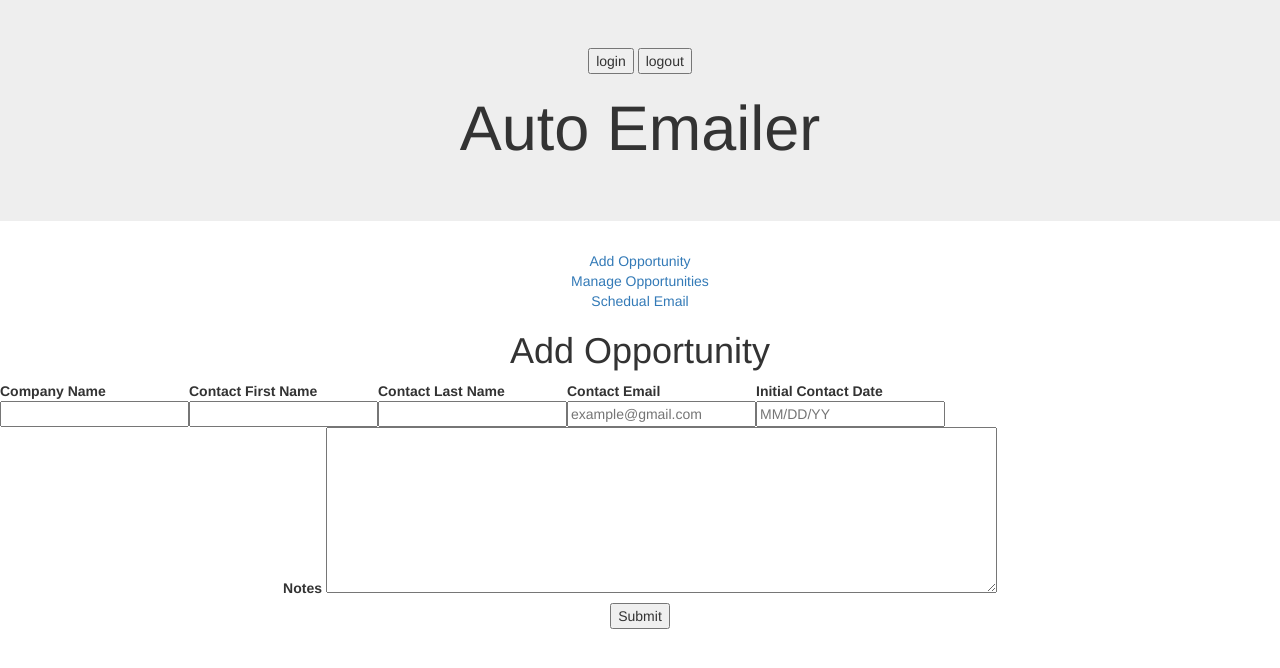
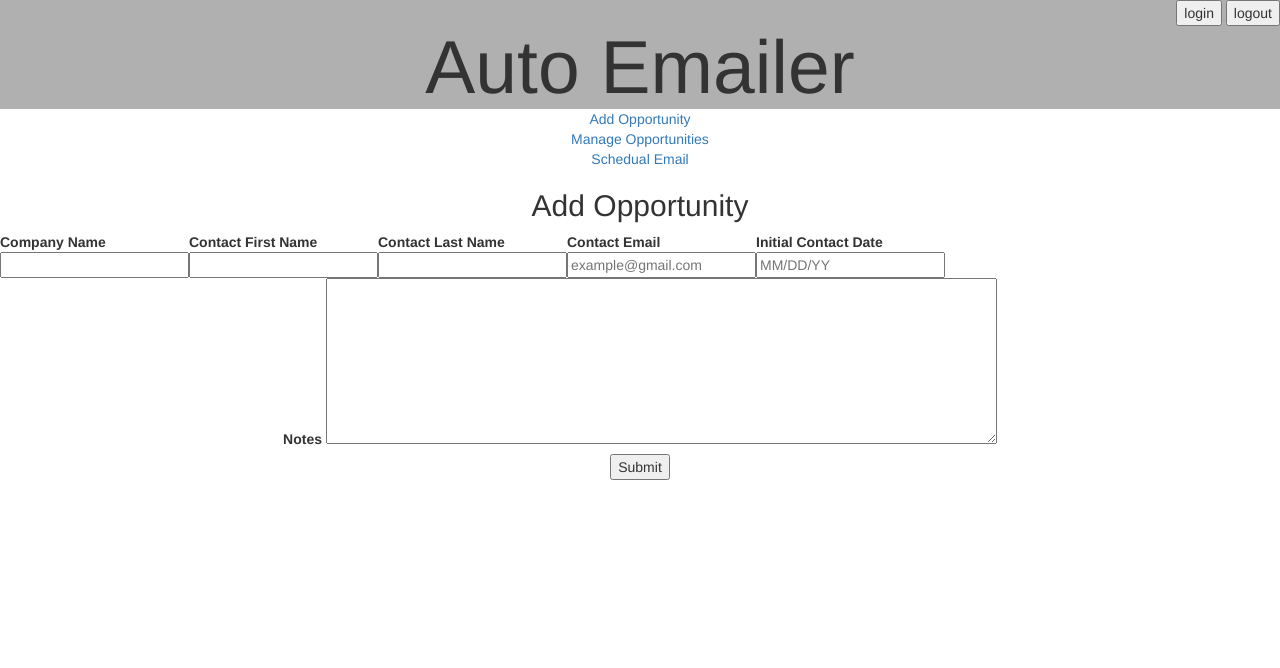
Before and after one commit to chris-stanton/APP-auto-emailer, a website: page public/index.html in a window 1280 px wide. Drawn offline with Linux system fonts and the light colour scheme.

Commit message:
added some stylin

```diff
--- a/public/index.html
+++ b/public/index.html
@@ -29,7 +29,7 @@
               <link rel="stylesheet" type="text/css" href="/vendor/notyf.min.css">
     </head>
     <body >
-      <header class="jumbotron text-center" ng-controller="HeaderController as hc"ng-include="'/views/templates/header.html'"></header>
+      <header ng-controller="HeaderController as hc" ng-include="'/views/templates/header.html'"></header>
         <nav ng-include="'views/templates/nav.html'"></nav>
           <main ng-view></main>
     </body>
--- a/public/scripts/controllers/email.controller.js
+++ b/public/scripts/controllers/email.controller.js
@@ -3,6 +3,9 @@ myApp.controller('EmailController',['FactoryFactory',function(FactoryFactory) {
   // console.log('TwoController running');
 
   var self = this;
+ //must have variable for notyf
+  var notyf = new Notyf();
+
 
   self.message = 'angular Email Controller sourced';
 
--- a/public/scripts/controllers/header.controller.js
+++ b/public/scripts/controllers/header.controller.js
@@ -3,15 +3,26 @@ myApp.controller('HeaderController',['FactoryFactory',function(FactoryFactory) {
   // console.log('TwoController running');
 
   var self = this;
+//must have variable for notyf
+  var notyf = new Notyf();
+
 
   self.message = 'angular Header Controller sourced';
 
+//google auth login and new user object created
   self.login = function(){
-    console.log("login button clicked");
-  }
+
+    // var userAtLogin = {
+    //   displayName : firebaseUser.displayName,
+    //   email : firebaseUser.email,
+    //   photo : firebaseUser.photoURL
+    // };
+//calls function at factory
+    // FactoryFactory.checkUserAtLogin();
+  }//end of login()
 
   self.logout = function(){
-    console.log("logout button clicked");
-  }
+
+  }//end of logout()
 
 }]);//end of myApp.controller
--- a/public/scripts/controllers/manage.controller.js
+++ b/public/scripts/controllers/manage.controller.js
@@ -3,6 +3,9 @@ myApp.controller('ManageController',['FactoryFactory',function(FactoryFactory) {
 // console.log('OneController running');
 
   var self = this;
+//must have variable for notyf
+  var notyf = new Notyf();
+
 
   self.message = 'angular Manage Controller sourced';
 
--- a/public/scripts/factories/factory.factory.js
+++ b/public/scripts/factories/factory.factory.js
@@ -1,5 +1,8 @@
 myApp.factory('FactoryFactory',['$http',function($http) {
-console.log('FactoryFactory running');
+  console.log('FactoryFactory running');
+
+//must have variable for notyf
+  var notyf = new Notyf();
 
 
 
@@ -13,6 +16,7 @@ console.log('FactoryFactory running');
 //public API
   return {
 
+
   }
 
-}]);
+}]);//end of app.factory()
--- a/public/styles/styles.css
+++ b/public/styles/styles.css
@@ -3,10 +3,34 @@
 //             GLOBAL              //
 ///////////////////////////////////*/
 /*h1 headers*/
-.headers {
+h2 {
   text-align: center;
 }
+/*header background*/
+header {
+  background-color: #b0b0b0;
+}
 
+
+
+
+
+/*///////////////////////////////////
+//           HEADER VIEW           //
+///////////////////////////////////*/
+
+/*auth button div container*/
+.loginButtons {
+  text-align: right;
+}
+
+/*header h1 element*/
+.h1Header {
+  font-size: 75px;
+  text-align: center;
+  margin: 0px 0px 0px 0px;
+
+}
 
 
 
@@ -21,19 +45,6 @@
   width: 100%;
   display: inline-block;
 }
-
-
-
-
-
-
-
-/*///////////////////////////////////
-//           HEADER VIEW           //
-///////////////////////////////////*/
-
-
-
 
 
 
--- a/public/views/add.html
+++ b/public/views/add.html
@@ -1,4 +1,4 @@
-<h1 class="headers"> Add Opportunity </h1>
+<h2 class="headers"> Add Opportunity </h2>
 <!-- company submition form -->
   <div id="companySubmitContainer">
     <table>
--- a/public/views/templates/header.html
+++ b/public/views/templates/header.html
@@ -1,8 +1,8 @@
 
-
-<div class="">
-  <button ng-click="hc.login()" type="button"> login </button>
-  <button ng-click="hc.logout()" type="button"> logout </button>
+<div>
+  <div class="loginButtons">
+    <button ng-click="hc.login()" type="button"> login </button>
+    <button ng-click="hc.logout()" type="button"> logout </button>
+  </div>
+  <h1 class="h1Header">  Auto Emailer </h1>
 </div>
-
-<h1>  Auto Emailer </h1>
```
